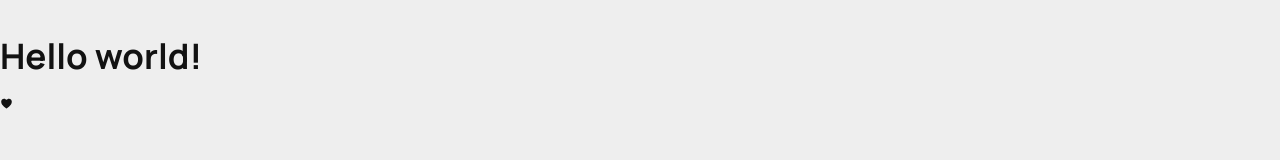
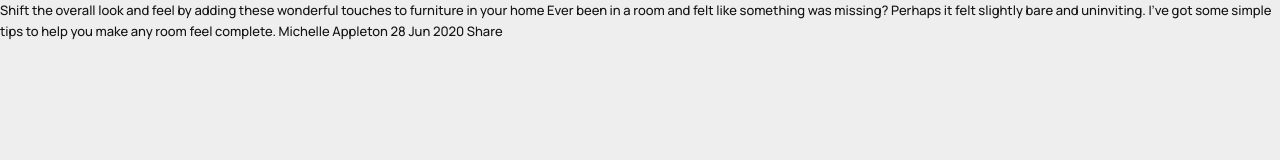
Before and after one commit to fbtot/article-preview-component, a plain HTML site: page index.html in a window 1280 px wide. Drawn offline with nearby package versions, Linux system fonts and the light colour scheme.

Commit message:
add content

```diff
--- a/index.html
+++ b/index.html
@@ -16,8 +16,8 @@
     <title>Document</title>
   </head>
   <body>
-    <h1>Hello world!</h1>
-    <ion-icon name="heart"></ion-icon>
+    Shift the overall look and feel by adding these wonderful touches to furniture in your home Ever been in a room and felt like something was missing? Perhaps it felt slightly bare and uninviting.
+    I’ve got some simple tips to help you make any room feel complete. Michelle Appleton 28 Jun 2020 Share
     <!-- ========================== § SCRIPTS === -->
     <script type="module" src="https://unpkg.com/ionicons@5.5.2/dist/ionicons/ionicons.esm.js"></script>
     <script nomodule src="https://unpkg.com/ionicons@5.5.2/dist/ionicons/ionicons.js"></script>
```
